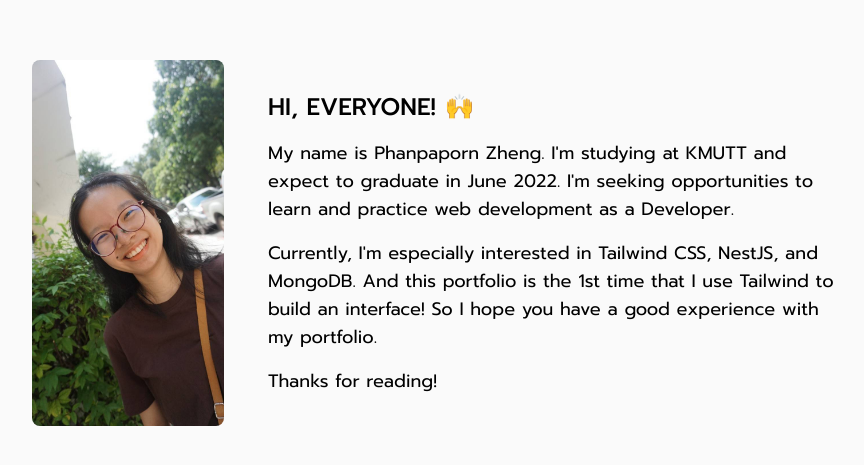
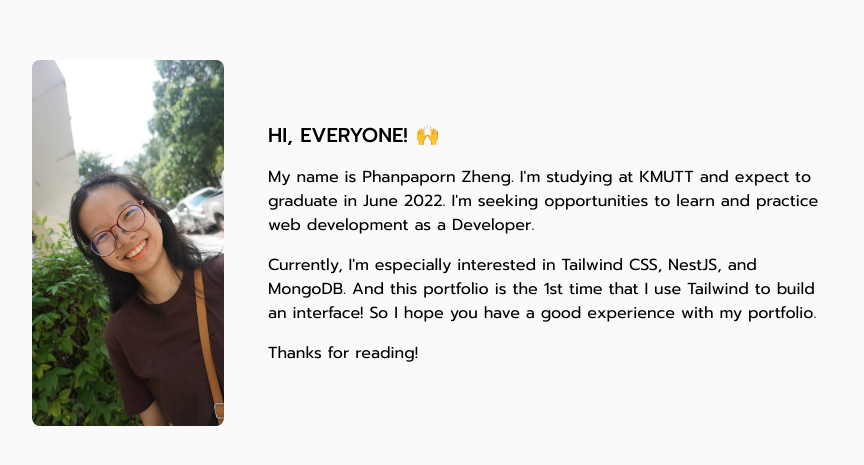
Before and after one commit to sueshi-lab/portfolio, a React (Create React App) app: page / in a window 1280 px wide. Shown: the part 957-1422 px from the top of the page, without its empty margins (192-1056 px from the left). Built offline with nearby package versions, Linux system fonts and the light colour scheme.

Commit message:
Resize content in AboutMe

```diff
--- a/src/Components/AboutMe.js
+++ b/src/Components/AboutMe.js
@@ -3,10 +3,10 @@ import ProfileImage from '../Asset/profile.jpg';
 export default function AboutMe() {
     return (
         <div id="aboutme" className="flex h-screen text-left">
-            <div className='m-auto text-lg px-8 max-w-4xl grid grid-flow-row-dense md:grid-cols-4'>
+            <div className='m-auto px-8 max-w-4xl grid grid-flow-row-dense md:grid-cols-4'>
                 <img className='max-w-sm w-full bg-cover object-cover md:h-full md:w-48 h-72 mb-6 rounded-lg' src={ProfileImage} />
                 <div className='m-auto md:col-span-3 md:p-7'>
-                    <p className='text-2xl font-medium uppercase'>Hi, everyone! 🙌</p>
+                    <p className='text-xl font-medium uppercase'>Hi, everyone! 🙌</p>
                     <p className='mt-4'>My name is Phanpaporn Zheng. I'm studying at KMUTT and expect to graduate in June 2022.
                         I'm seeking opportunities to learn and practice web development as a Developer.</p>
 
```
